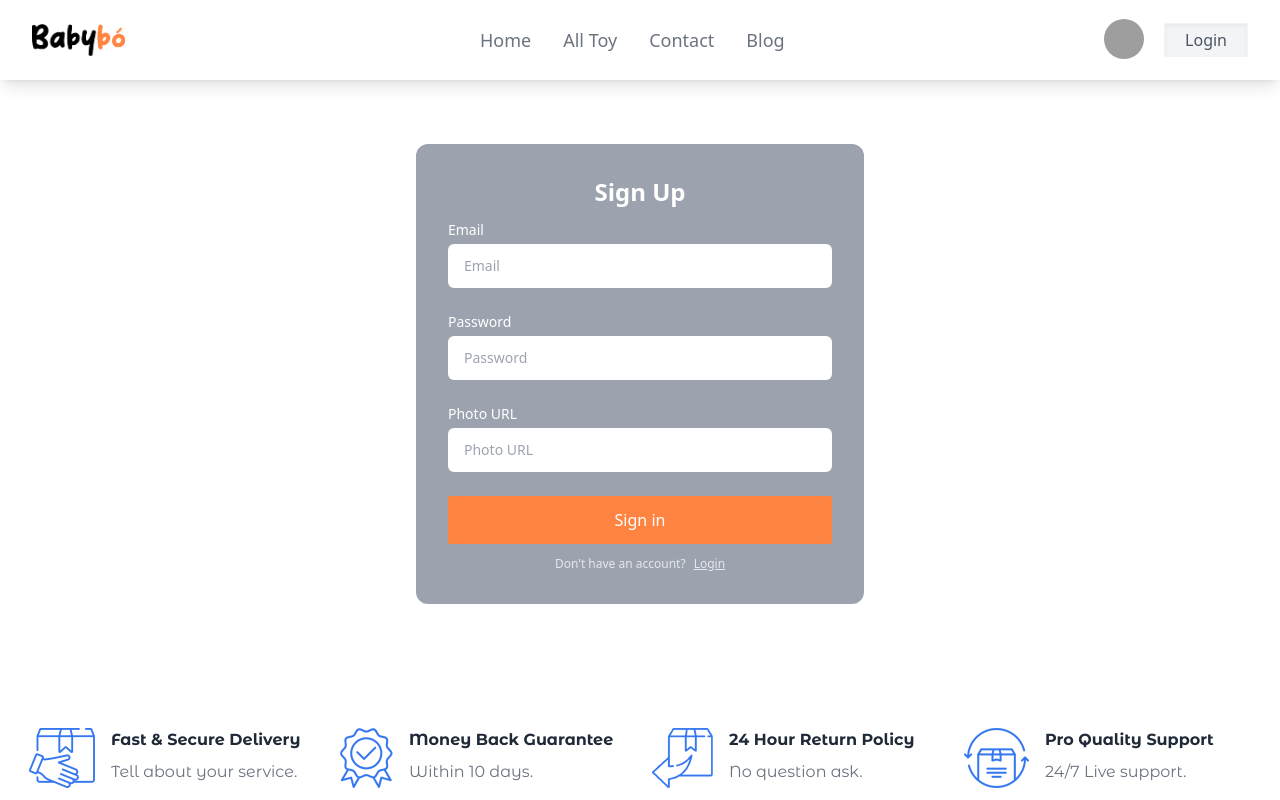
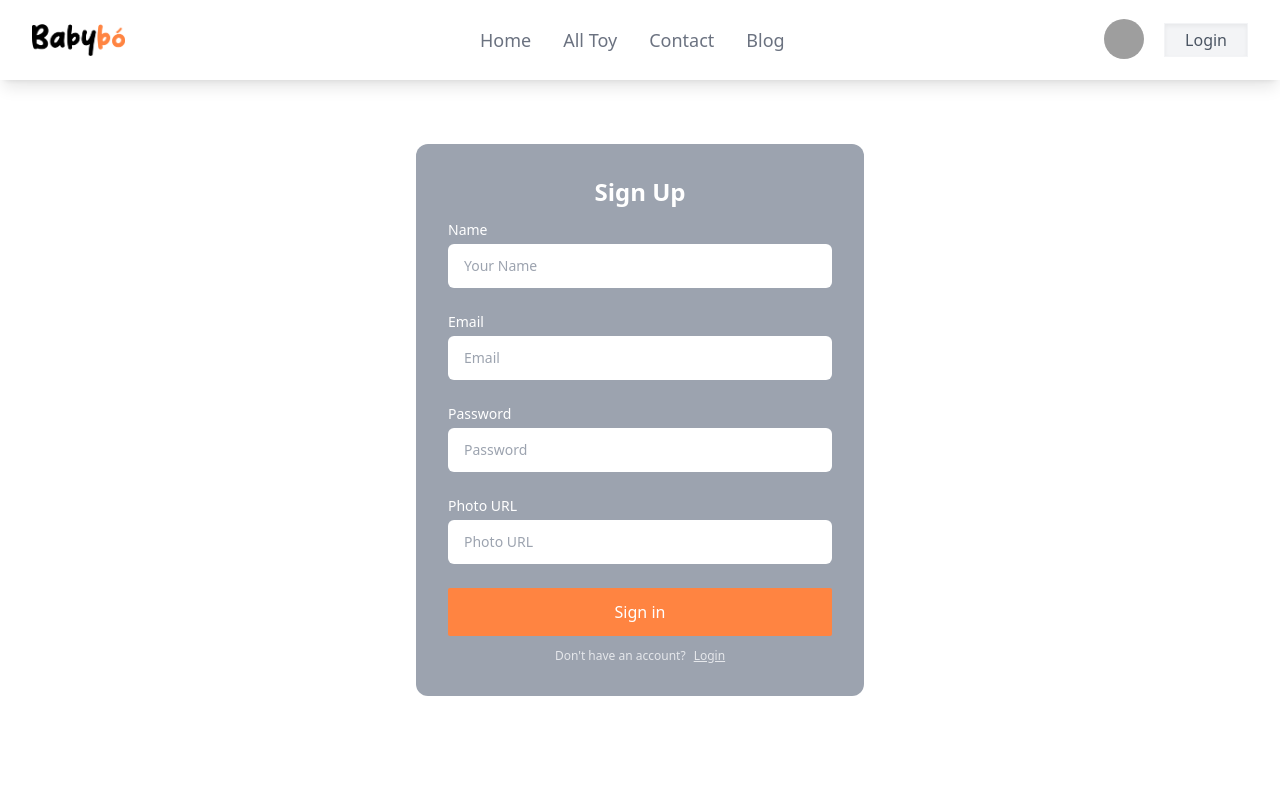
Before and after one commit to imadnanhassan/babyboo-client, a React (Vite) app: page /logout in a window 1280 px wide. Shown: the top 800 px of the page. Built offline with nearby package versions, Linux system fonts and the light colour scheme; no server answers; grey boxes are pictures that could not be loaded.

Commit message:
firebase auth

```diff
--- a/src/firebase/firebase.config.js
+++ b/src/firebase/firebase.config.js
@@ -2,7 +2,6 @@
 import { initializeApp } from "firebase/app";
 
 // Your web app's Firebase configuration
-console.log(import.meta.env)
 const firebaseConfig = {
    apiKey:import.meta.env.VITE_apiKey,
    authDomain:import.meta.env.VITE_authDomain,
--- a/src/pages/Login/Login.jsx
+++ b/src/pages/Login/Login.jsx
@@ -1,19 +1,22 @@
-import React from 'react';
+import React, { useContext } from 'react';
 import { Link } from 'react-router-dom';
+import { AuthContext } from '../../providers/AuthProvider';
 
 const Login = () => {
+
+   const { signIn } = useContext(AuthContext);
    const handleLogin = event => {
       event.preventDefault();
       const form = event.target;
       const email = form.email.value;
       const password = form.password.value;
       console.log(name, email, password)
-      // signIn(email, password)
-      //     .then(result => {
-      //         const user = result.user;
-      //         console.log(user);
-      //     })
-      //     .catch(error => console.log(error));
+      signIn(email, password)
+          .then(result => {
+              const user = result.user;
+              console.log(user);
+          })
+          .catch(error => console.log(error));
   }
    return (
       <div className='py-16'>
--- a/src/pages/SignUp/SignUp.jsx
+++ b/src/pages/SignUp/SignUp.jsx
@@ -1,13 +1,39 @@
-import React from 'react';
+import React, { useContext } from 'react';
 import { Link } from 'react-router-dom';
+import { AuthContext } from '../../providers/AuthProvider';
 
 const SignUp = () => {
+
+   const { createUser } = useContext(AuthContext);
+
+   const handleSignUp = event => {
+      event.preventDefault();
+      const form = event.target;
+      const name = form.name.value;
+      const email = form.email.value;
+      const photo = form.photo.photoURL
+      const password = form.password.value;
+      console.log(name, email, photo, password)
+
+        createUser(email, password)
+            .then(result => {
+                const user = result.user;
+                console.log(user)
+            })
+            .catch(error => console.log(error))
+
+   }
    return (
 
       <div className='py-16'>
          <div className="container mx-auto w-full max-w-md p-8 space-y-3 rounded-xl bg-gray-400 text-white">
             <h1 className="text-2xl font-bold text-center">Sign Up</h1>
-               <form novalidate="" action="" className="space-y-6 ng-untouched ng-pristine ng-valid">
+            <form onSubmit={handleSignUp} className="space-y-6 ng-untouched ng-pristine ng-valid">
+
+               <div className="space-y-1 text-sm">
+                  <label for="name" className="block text-white">Name</label>
+                  <input type="text" name="name" id="name" placeholder="Your Name" className="w-full px-4 py-3 rounded-md border-white bg-white text-gray-800 focus:border-cyan-600" />
+               </div>
 
                <div className="space-y-1 text-sm">
                   <label for="email" className="block text-white">Email</label>
@@ -20,8 +46,8 @@ const SignUp = () => {
                </div>
 
                <div className="space-y-1 text-sm">
-                     <label for="password" className="block text-white">Photo URL</label>
-                     <input type="password" name="photo" id="photo" placeholder="Photo URL" className="w-full px-4 py-3 rounded-md border-white bg-white text-gray-800 focus:border-cyan-600" />
+                  <label for="text" className="block text-white">Photo URL</label>
+                  <input type="text" name="photo" id="photo" placeholder="Photo URL" className="w-full px-4 py-3 rounded-md border-white bg-white text-gray-800 focus:border-cyan-600" />
                </div>
 
                <button className="block w-full p-3 text-center rounded-sm text-white bg-[#ff8441]">Sign in</button>
@@ -30,7 +56,7 @@ const SignUp = () => {
 
 
             <p className="text-xs text-center sm:px-6 text-gray-200">Don't have an account?
-                  <Link to={'/login'}  className="underline ml-2 text-gray-200">Login</Link>
+               <Link to={'/login'} className="underline ml-2 text-gray-200">Login</Link>
             </p>
          </div>
       </div>
--- a/src/providers/AuthProvider.jsx
+++ b/src/providers/AuthProvider.jsx
@@ -1,5 +1,5 @@
-import React, { createContext, useState } from 'react';
-import { getAuth } from "firebase/auth";
+import React, { createContext, useEffect, useState } from 'react';
+import { createUserWithEmailAndPassword, getAuth, onAuthStateChanged, signInWithEmailAndPassword } from "firebase/auth";
 import app from '../firebase/firebase.config';
 
 
@@ -9,9 +9,33 @@ const auth = getAuth(app)
 const AuthProvider = ({ children }) => {
    const [user, setUser] = useState(null);
    const [loading, setLoading] = useState(true);
+
+   const createUser = (email, password) => {
+      setLoading(true);
+      return createUserWithEmailAndPassword(auth, email, password);
+   }
+
+   const signIn = (email, password) => {
+      setLoading(true);
+      return signInWithEmailAndPassword(auth, email, password);
+   }
+
+   useEffect(() => {
+      const unsubscribe = onAuthStateChanged(auth, currentUser => {
+         setUser(currentUser);
+         console.log('current user', currentUser);
+         setLoading(false);
+      });
+      return () => {
+         return unsubscribe();
+      }
+   }, [])
+
    const authInfo = {
       user,
-      loading
+      loading,
+      createUser,
+      signIn
    }
    return (
       <AuthContext.Provider value={authInfo}>
```
Lines whose indentation alone changed are shown as unchanged.
